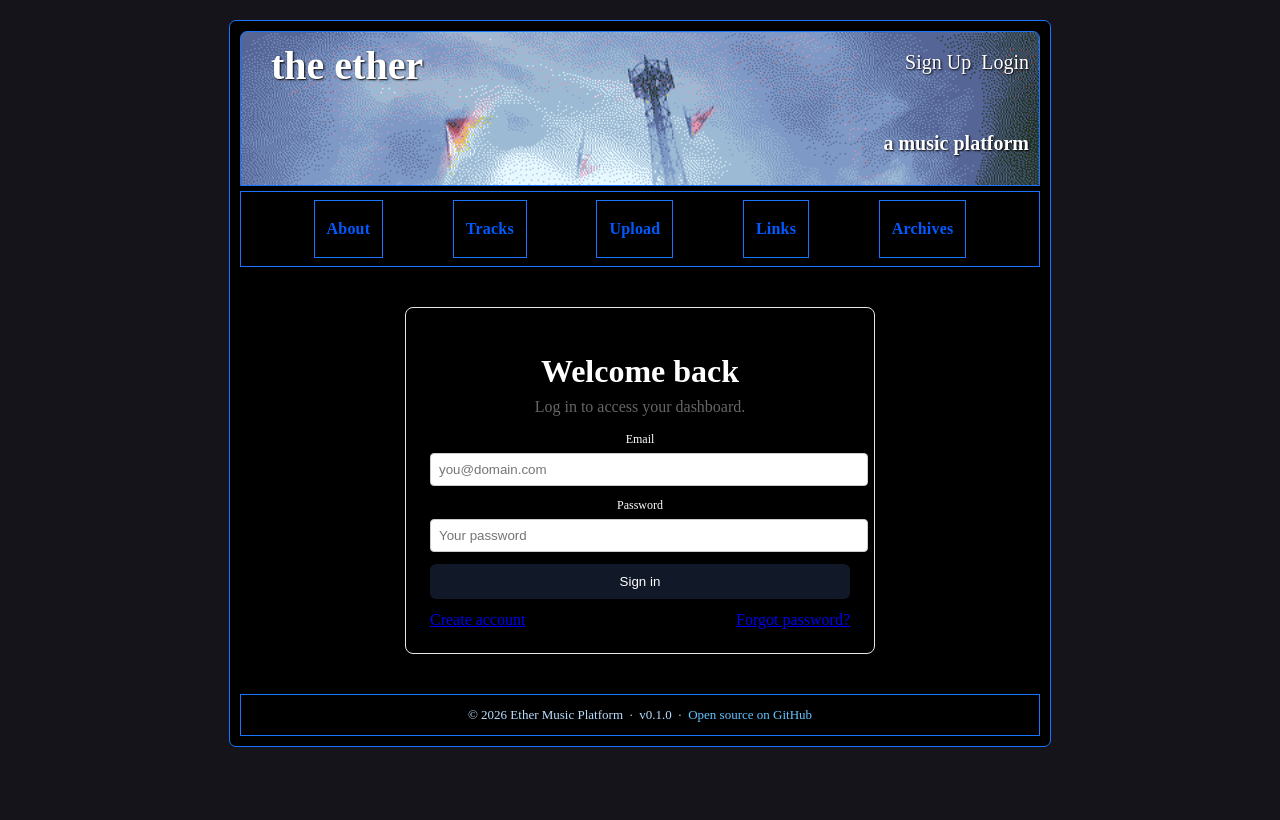
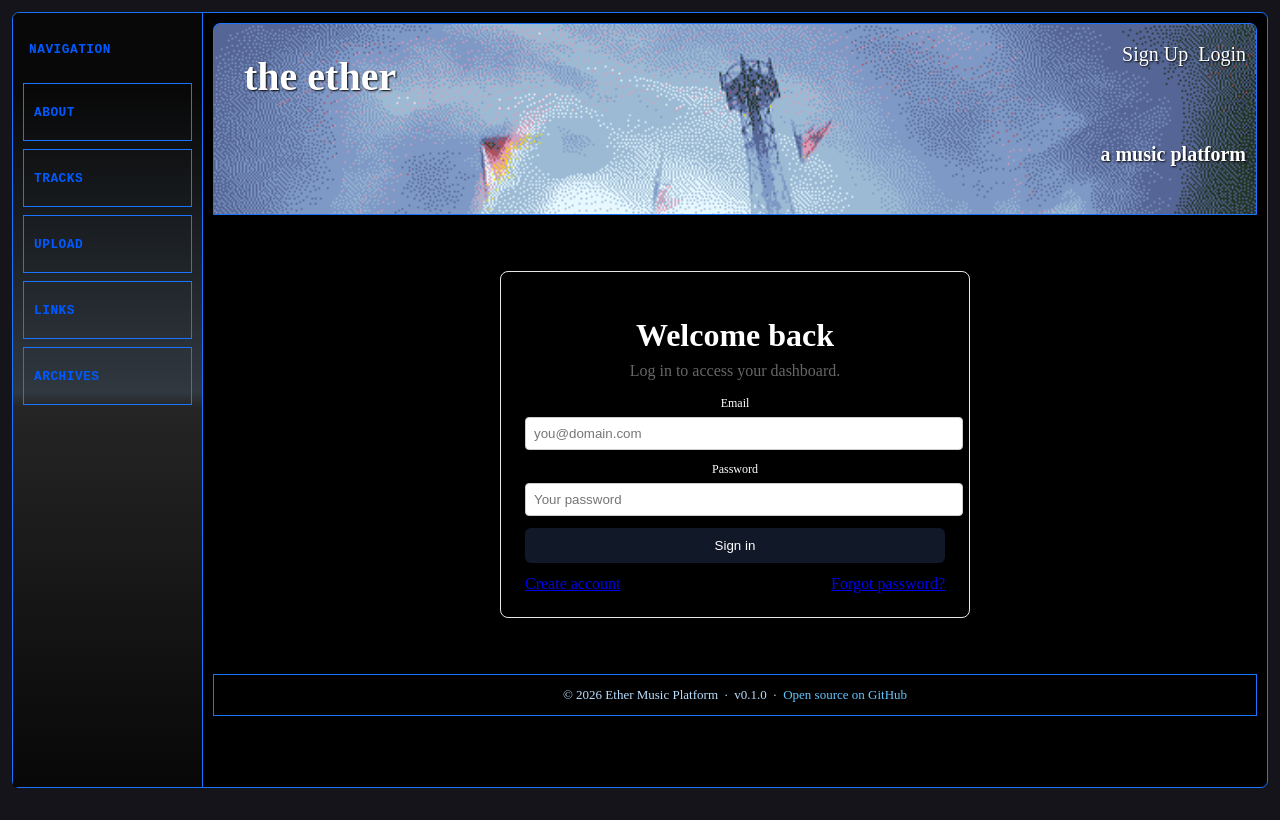
Before and after one commit to colewarner24/Ether-Music-Platform, a Next.js app: page /auth/login in a window 1280 px wide. Built offline with nearby package versions, Linux system fonts and the light colour scheme; a web font is replaced by a local one.

Commit message:
sidebar added and ui updates

```diff
--- a/components/NavBar.js
+++ /dev/null
@@ -1,34 +0,0 @@
-import Link from "next/link";
-import styles from "@/styles/NavBar.module.css";
-
-export default function NavBar() {
-  return (
-    <div className={styles.nav} id="nav">
-      <Link href="/about" className={styles.navbutton}>
-        About
-      </Link>
-      <Link href="/tracks" className={styles.navbutton}>
-        Tracks
-      </Link>
-      <Link href="/upload" className={styles.navbutton}>
-        Upload
-      </Link>
-
-      {/* <div className="drop">
-        <div className="navbutton" id="shrines">
-          Shrines ▾
-          <div className="drop-content">
-            <Link href="/shrines/blueexec">Blue Exec (Super Doomspire)</Link>
-          </div>
-        </div>
-      </div> */}
-
-      <Link href="/links" className={styles.navbutton}>
-        Links
-      </Link>
-      <Link href="/archives" className={styles.navbutton}>
-        Archives
-      </Link>
-    </div>
-  );
-}
--- /dev/null
+++ b/components/Sidebar.js
@@ -0,0 +1,98 @@
+import Link from "next/link";
+import { useRouter } from "next/router";
+import { useEffect, useState } from "react";
+import styles from "@/styles/Sidebar.module.css";
+
+const navigation = [
+  { href: "/about", label: "About" },
+  { href: "/tracks", label: "Tracks" },
+  { href: "/upload", label: "Upload" },
+  { href: "/links", label: "Links" },
+  { href: "/archives", label: "Archives" },
+];
+
+export default function Sidebar() {
+  const router = useRouter();
+  const [isOpen, setIsOpen] = useState(false);
+
+  useEffect(() => {
+    const handleKeyDown = (event) => {
+      if (event.key === "Escape") setIsOpen(false);
+    };
+
+    document.addEventListener("keydown", handleKeyDown);
+    return () => document.removeEventListener("keydown", handleKeyDown);
+  }, []);
+
+  useEffect(() => {
+    setIsOpen(false);
+  }, [router.asPath]);
+
+  const isActive = (href) =>
+    router.pathname === href || router.pathname.startsWith(`${href}/`);
+
+  return (
+    <>
+      <button
+        type="button"
+        className={styles.menuToggle}
+        aria-controls="primary-sidebar"
+        aria-expanded={isOpen}
+        aria-label={isOpen ? "Close navigation menu" : "Open navigation menu"}
+        onClick={() => setIsOpen((open) => !open)}
+      >
+        <svg aria-hidden="true" viewBox="0 0 16 16">
+          {isOpen ? (
+            <path d="m3 3 10 10M13 3 3 13" />
+          ) : (
+            <path d="M2 4h12M2 8h12M2 12h12" />
+          )}
+        </svg>
+        Menu
+      </button>
+
+      {isOpen && (
+        <button
+          type="button"
+          className={styles.scrim}
+          aria-label="Close navigation menu"
+          onClick={() => setIsOpen(false)}
+        />
+      )}
+
+      <aside
+        id="primary-sidebar"
+        className={`${styles.sidebar} ${isOpen ? styles.open : ""}`}
+        aria-label="Primary navigation"
+      >
+        <div className={styles.sidebarHeading}>
+          <span>Navigation</span>
+          <button
+            type="button"
+            className={styles.closeButton}
+            aria-label="Close navigation menu"
+            onClick={() => setIsOpen(false)}
+          >
+            <svg aria-hidden="true" viewBox="0 0 20 20">
+              <path d="m4 4 12 12M16 4 4 16" />
+            </svg>
+          </button>
+        </div>
+
+        <nav className={styles.links} aria-label="Primary navigation links">
+          {navigation.map(({ href, label }) => (
+            <Link
+              key={href}
+              href={href}
+              className={styles.link}
+              aria-current={isActive(href) ? "page" : undefined}
+              onClick={() => setIsOpen(false)}
+            >
+              {label}
+            </Link>
+          ))}
+        </nav>
+      </aside>
+    </>
+  );
+}
--- a/pages/_app.js
+++ b/pages/_app.js
@@ -1,17 +1,20 @@
 import "@/styles/globals.css";
 import Header from "@/components/Header";
-import NavBar from "@/components/NavBar";
+import Sidebar from "@/components/Sidebar";
 import Footer from "@/components/Footer";
+import styles from "@/styles/Sidebar.module.css";
 
 export default function App({ Component, pageProps }) {
   return (
-    <div id="container">
-      <Header />
-      <NavBar />
-      <div id="tracks">
-        <Component {...pageProps} />
+    <div id="container" className={styles.layout}>
+      <Sidebar />
+      <div className={styles.content}>
+        <Header />
+        <main id="tracks">
+          <Component {...pageProps} />
+        </main>
+        <Footer />
       </div>
-      <Footer />
     </div>
   );
 }
--- a/styles/Header.module.css
+++ b/styles/Header.module.css
@@ -4,6 +4,7 @@
   background-position: top;
   background-repeat: no-repeat;
   height: auto;
+  min-height: 170px;
   align-content: center;
   margin-bottom: 5px;
   padding: 10px;
@@ -18,6 +19,7 @@
 
 @media (max-width: 768px) {
   .header {
+    min-height: 154px;
     padding: 8px;
     font-size: 18px;
   }
@@ -25,6 +27,7 @@
 
 @media (max-width: 480px) {
   .header {
+    min-height: 138px;
     padding: 6px;
     font-size: 16px;
   }
--- a/styles/NavBar.module.css
+++ /dev/null
@@ -1,106 +0,0 @@
-
-#nav, .drop-content {
-  background: linear-gradient(0deg, #000000 1%, #ffffff 49%, #d5f0ff 51%, #000000 90%);
-}
-
-.nav {
-  display: flex;
-  gap: 5px;
-  justify-content: space-evenly;
-  text-align: center;
-  font-size: 16px;
-  font-weight: bold;
-  letter-spacing: 0.2px;
-  padding: 8px;
-  margin-bottom: 5px;
-  border: 1px solid #1a74ff;
-}
-
-@media (max-width: 768px) {
-  .nav {
-    font-size: 14px;
-    gap: 3px;
-    padding: 6px;
-  }
-}
-
-@media (max-width: 480px) {
-  .nav {
-    font-size: 12px;
-    gap: 2px;
-    padding: 4px;
-  }
-}
-
-.navbutton {
-  padding: 6px 12px;
-  border: 1px solid #1a74ff;
-  background: inherit;
-  cursor: pointer;
-  text-decoration: none;
-  color: #005aff;
-  min-height: 44px;
-  display: flex;
-  align-items: center;
-  justify-content: center;
-}
-
-@media (max-width: 480px) {
-  .navbutton {
-    padding: 4px 8px;
-    font-size: 12px;
-  }
-}
-
-.navbutton:hover {
-  background: #63c4ff;
-  color: white;
-}
-
-.drop {
-  position: relative;
-  display: inline-block;
-}
-
-.drop-content {
-  display: none;
-  position: absolute;
-  top: 100%;
-  left: 0;
-  min-width: 180px;
-  border: 1px solid #1a74ff;
-  z-index: 999;
-  flex-direction: column;
-}
-
-@media (max-width: 480px) {
-  .drop-content {
-    min-width: 140px;
-    font-size: 12px;
-  }
-}
-
-.drop-content a {
-  display: block;
-  padding: 6px 10px;
-  text-decoration: none;
-  color: #005aff;
-  min-height: 44px;
-  display: flex;
-  align-items: center;
-}
-
-@media (max-width: 480px) {
-  .drop-content a {
-    padding: 4px 8px;
-  }
-}
-
-.drop-content a:hover {
-  background: #63c4ff;
-  color: white;
-}
-
-.drop:hover .drop-content {
-  display: block;
-}
--- /dev/null
+++ b/styles/Sidebar.module.css
@@ -0,0 +1,185 @@
+.layout {
+  display: flex;
+  align-items: stretch;
+}
+
+.content {
+  display: flex;
+  flex: 1;
+  min-width: 0;
+  flex-direction: column;
+  gap: 16px;
+  padding: 10px;
+}
+
+.content > :global(#header) {
+  margin-bottom: 0;
+}
+
+.content > :last-child {
+  margin-top: 0;
+}
+
+.sidebar {
+  box-sizing: border-box;
+  flex: 0 0 190px;
+  padding: 10px;
+  border-right: 1px solid #1a74ff;
+  border-top-left-radius: 6px;
+  background: linear-gradient(0deg, #080808 1%, #252525 49%, #303840 51%, #080808 90%);
+  text-align: center;
+}
+
+.sidebarHeading {
+  display: flex;
+  min-height: 44px;
+  align-items: center;
+  justify-content: space-between;
+  margin-bottom: 8px;
+  padding: 4px 6px;
+  color: #005aff;
+  font-family: "Courier New", Courier, monospace;
+  font-size: 0.8rem;
+  font-weight: bold;
+  letter-spacing: 0.04em;
+  text-transform: uppercase;
+}
+
+.links {
+  display: flex;
+  flex-direction: column;
+  gap: 8px;
+}
+
+.link,
+.menuToggle,
+.closeButton {
+  border: 1px solid #1a74ff;
+  color: #005aff;
+  background: inherit;
+  text-decoration: none;
+}
+
+.link {
+  display: flex;
+  min-height: 44px;
+  align-items: center;
+  padding: 6px 10px;
+  font-family: "Courier New", Courier, monospace;
+  font-size: 0.8rem;
+  font-weight: bold;
+  letter-spacing: 0.04em;
+  text-transform: uppercase;
+}
+
+.link:hover,
+.link[aria-current="page"],
+.menuToggle:hover,
+.closeButton:hover {
+  background: #63c4ff;
+  color: #fff;
+}
+
+.link:focus-visible,
+.menuToggle:focus-visible,
+.closeButton:focus-visible {
+  outline: 2px solid #1a74ff;
+  outline-offset: 2px;
+}
+
+.menuToggle,
+.closeButton {
+  display: none;
+}
+
+.scrim {
+  display: none;
+}
+
+@media (max-width: 768px) {
+  .layout {
+    display: block;
+  }
+
+  .content {
+    gap: 14px;
+    padding-top: 64px;
+  }
+
+  .menuToggle {
+    position: fixed;
+    z-index: 50;
+    top: 16px;
+    left: 16px;
+    display: inline-flex;
+    min-height: 44px;
+    align-items: center;
+    justify-content: center;
+    gap: 8px;
+    padding: 6px 12px;
+    background: linear-gradient(0deg, #080808 1%, #252525 49%, #303840 51%, #080808 90%);
+    font-size: 14px;
+    font-weight: bold;
+    cursor: pointer;
+  }
+
+  .menuToggle svg,
+  .closeButton svg {
+    width: 16px;
+    height: 16px;
+    fill: none;
+    stroke: currentColor;
+    stroke-linecap: round;
+    stroke-linejoin: round;
+    stroke-width: 1.8;
+  }
+
+  .sidebar {
+    position: fixed;
+    z-index: 110;
+    top: 0;
+    bottom: 0;
+    left: 0;
+    width: min(240px, 82vw);
+    padding: 12px;
+    overflow-y: auto;
+    border: 1px solid #1a74ff;
+    border-radius: 0;
+    transform: translateX(-100%);
+    visibility: hidden;
+    transition: transform 180ms ease-out;
+  }
+
+  .sidebar.open {
+    transform: translateX(0);
+    visibility: visible;
+  }
+
+  .sidebarHeading {
+    margin-bottom: 8px;
+  }
+
+  .closeButton {
+    display: inline-flex;
+    width: 44px;
+    height: 44px;
+    align-items: center;
+    justify-content: center;
+    cursor: pointer;
+  }
+
+  .scrim {
+    position: fixed;
+    z-index: 100;
+    inset: 0;
+    display: block;
+    border: 0;
+    background: rgb(0 0 0 / 65%);
+  }
+}
+
+@media (prefers-reduced-motion: reduce) {
+  .sidebar {
+    transition: none;
+  }
+}
--- a/styles/globals.css
+++ b/styles/globals.css
@@ -31,29 +31,30 @@ body {
 }
 
 #container {
-  width: 800px;
-  margin: 20px auto;
+  box-sizing: border-box;
+  width: calc(100% - 24px);
+  min-height: calc(100vh - 24px);
+  margin: 12px;
   background-color: black;
   border: 1px solid #1a74ff;
   border-radius: 7px;
-  padding: 10px;
   font-family: "Trubec";
 }
 
 @media (max-width: 768px) {
   #container {
-    width: calc(100% - 20px);
-    margin: 10px auto;
-    padding: 8px;
+    width: calc(100% - 16px);
+    min-height: calc(100vh - 16px);
+    margin: 8px;
     border-radius: 4px;
   }
 }
 
 @media (max-width: 480px) {
   #container {
-    width: calc(100% - 16px);
-    margin: 5px auto;
-    padding: 6px;
+    width: calc(100% - 10px);
+    min-height: calc(100vh - 10px);
+    margin: 5px;
     border-radius: 3px;
   }
 }
```
